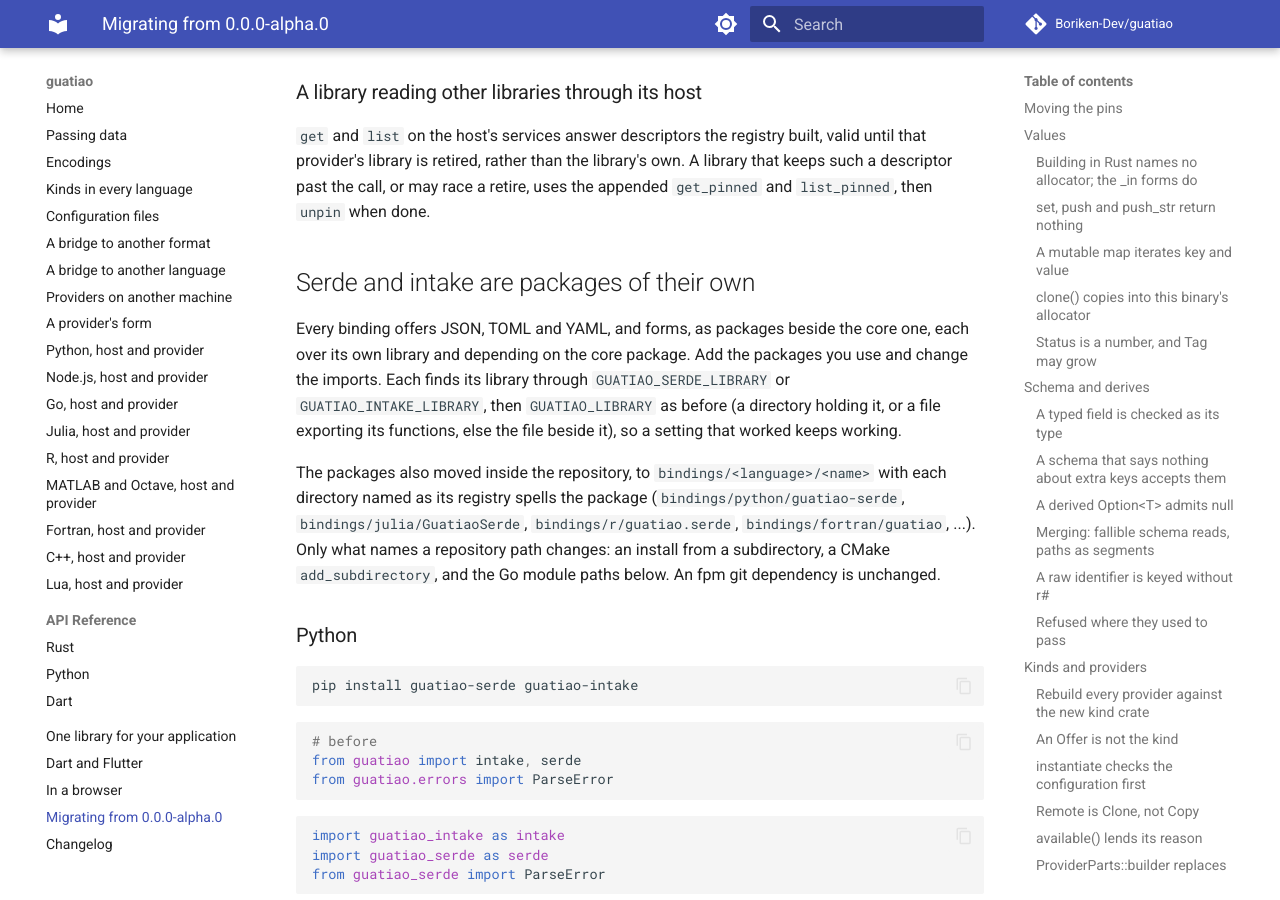
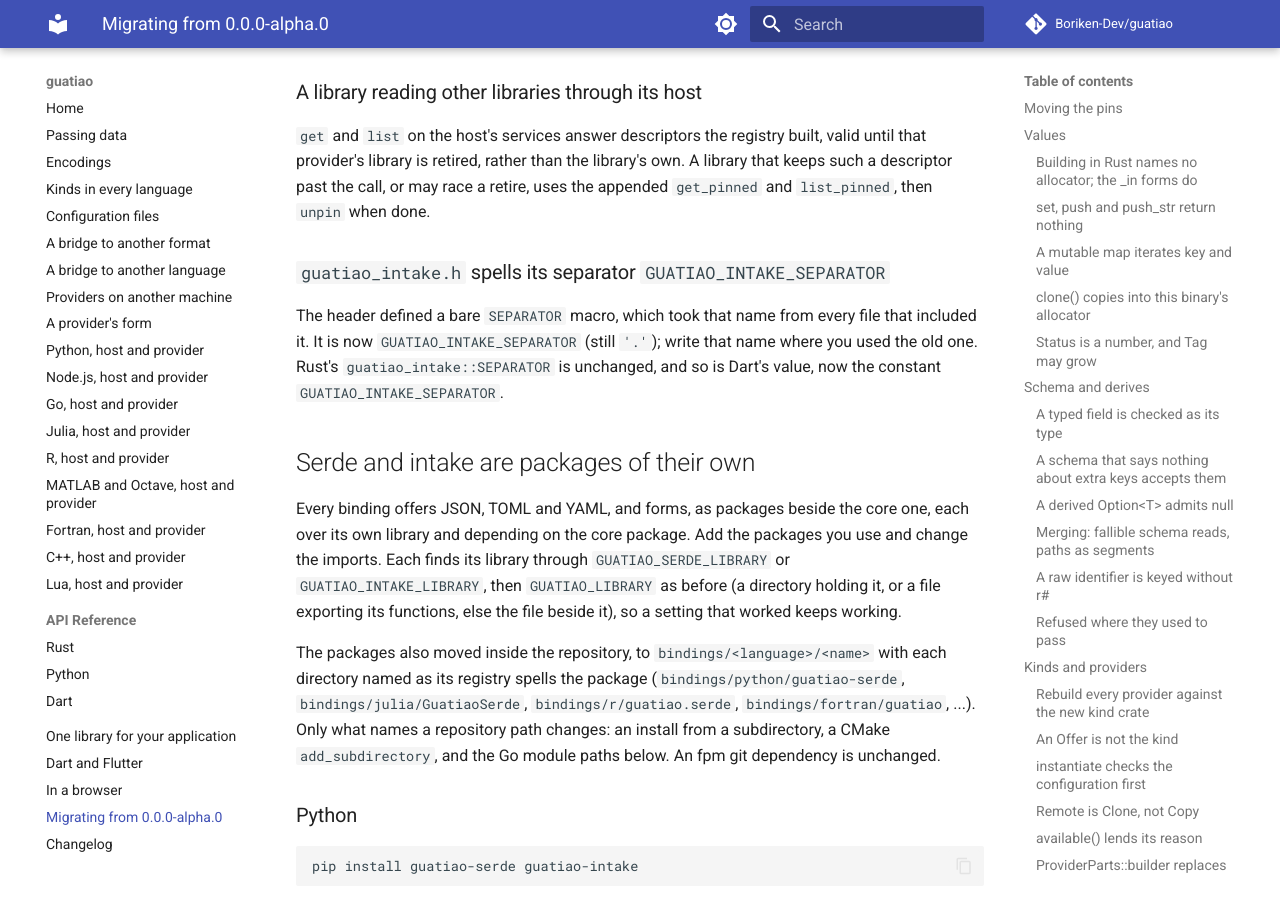
Before and after one commit to Boriken-Dev/guatiao, an MkDocs documentation site: the page built from docs/migrating.md, in a window 1280 px wide and 900 px high, scrolled down 16259 px. Built offline with MkDocs 1.6.1 and Material for MkDocs 9.7.7, drawn with Linux system fonts in a browser that asks for light colours; comment, search, counter and statistics services are not loaded.

Commit message:
fix: guatiao_intake.h spells its separator GUATIAO_INTAKE_SEPARATOR
The bare SEPARATOR macro took that name from every C and C++ file that
included the header. cbindgen now renames it, as guatiao.h already does
for its own separator; the Rust name is unchanged. The Go, R and MATLAB
copies of the header follow, and so does the Dart constant: renamed in
the ffigen output by hand, as ffigen would sort and spell it, since no
Dart SDK was at hand to regenerate it.

```diff
--- a/docs/migrating.md
+++ b/docs/migrating.md
@@ -825,6 +825,14 @@ library's own. A library that keeps such a descriptor past the call, or
 may race a retire, uses the appended `get_pinned` and `list_pinned`, then
 `unpin` when done.
 
+### `guatiao_intake.h` spells its separator `GUATIAO_INTAKE_SEPARATOR`
+
+The header defined a bare `SEPARATOR` macro, which took that name from
+every file that included it. It is now `GUATIAO_INTAKE_SEPARATOR` (still
+`'.'`); write that name where you used the old one. Rust's
+`guatiao_intake::SEPARATOR` is unchanged, and so is Dart's value, now the
+constant `GUATIAO_INTAKE_SEPARATOR`.
+
 ## Serde and intake are packages of their own
 
 Every binding offers JSON, TOML and YAML, and forms, as packages beside
```
Also changed, not shown: CHANGELOG.md (+6 -0 lines), bindings/cpp/guatiao-intake/AGENTS.md (+0 -3 lines), 7 other files.
